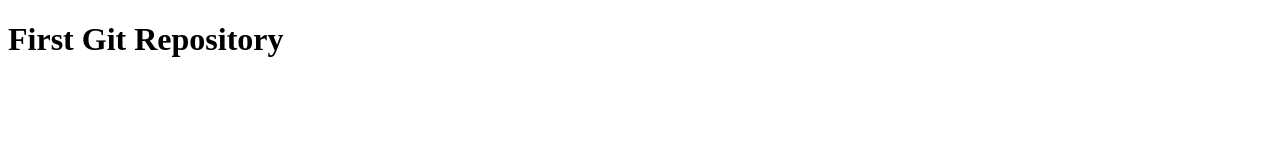
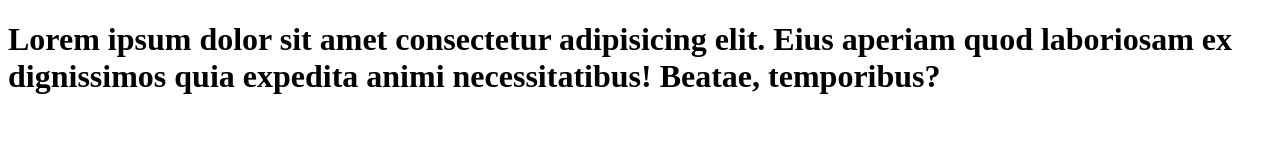
Before and after one commit to sonaa1107/demorepo, a plain HTML site: page index.html in a window 1280 px wide. Drawn offline with Linux system fonts and the light colour scheme.

```diff
--- a/index.html
+++ b/index.html
@@ -7,7 +7,7 @@
 </head>
 <body>
     <header>
-        <h1>First Git Repository
+        <h1>Lorem ipsum dolor sit amet consectetur adipisicing elit. Eius aperiam quod laboriosam ex dignissimos quia expedita animi necessitatibus! Beatae, temporibus?
         </h1>
     </header>
 
```
